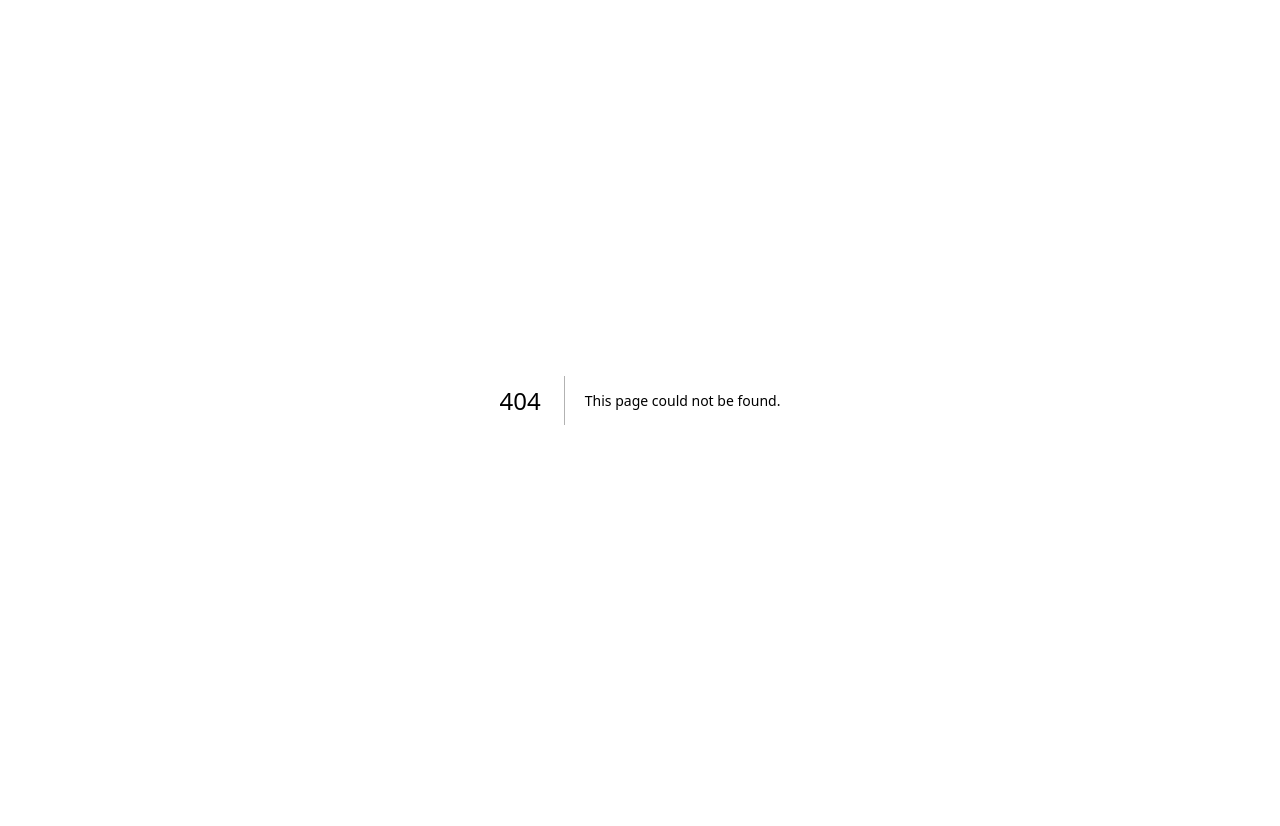
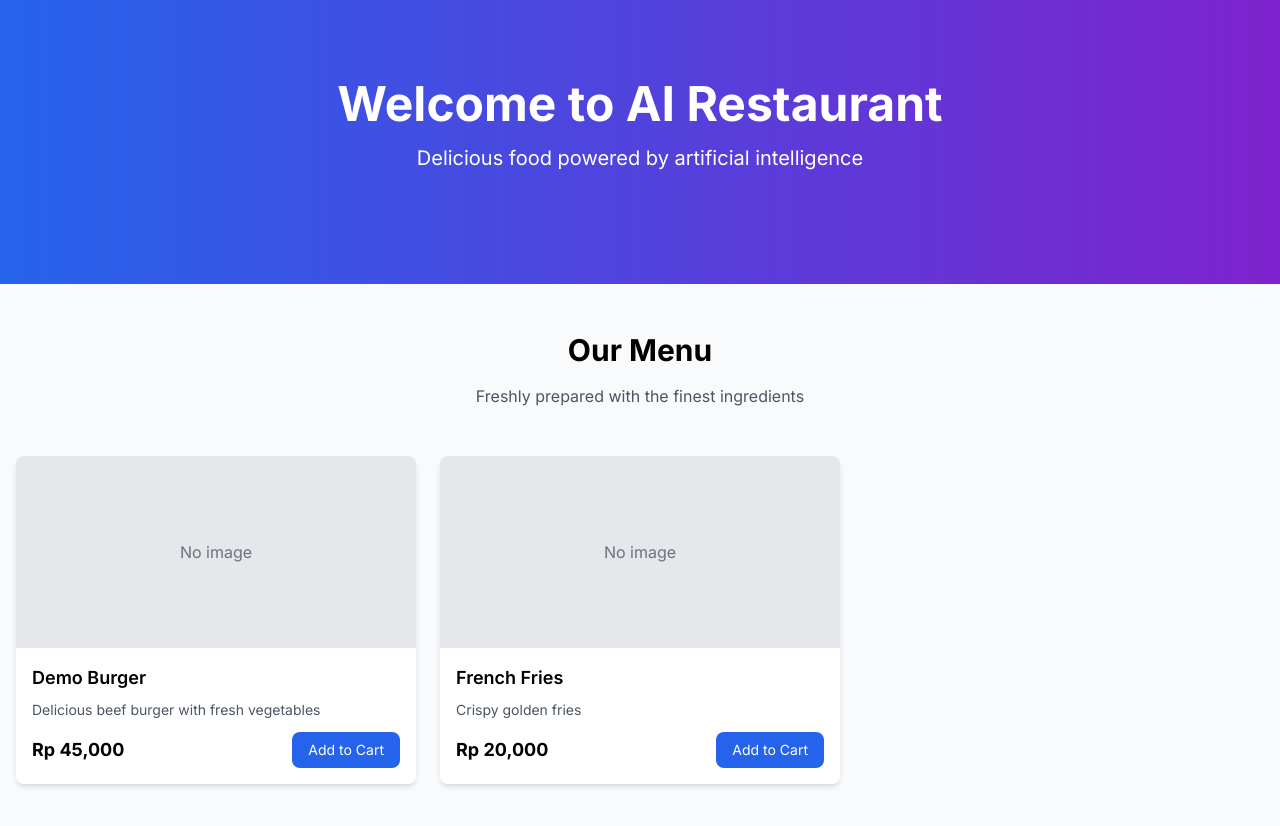
Before and after one commit to Johncvieri/Restaurant-AI-Application, a Next.js app: page /customer in a window 1280 px wide. Before the commit this address had no page. Shown: the top 826 px of the page. Before the commit the page ends 800 px from the top, so only its background shows below. Built offline with nearby package versions, Linux system fonts and the light colour scheme.

Commit message:
page.tsx

```diff
--- /dev/null
+++ b/src/app/customer/page.tsx
@@ -0,0 +1,87 @@
+import { supabase } from '@/lib/supabase'
+
+async function getProducts() {
+  // Demo data jika supabase tidak tersedia
+  const demoProducts = [
+    {
+      id: '1',
+      name: 'Demo Burger',
+      description: 'Delicious beef burger with fresh vegetables',
+      price: 45000,
+      image_url: null,
+      category: 'main',
+      is_available: true,
+      created_at: new Date().toISOString()
+    },
+    {
+      id: '2',
+      name: 'French Fries',
+      description: 'Crispy golden fries',
+      price: 20000,
+      image_url: null,
+      category: 'side',
+      is_available: true,
+      created_at: new Date().toISOString()
+    }
+  ]
+
+  return demoProducts
+}
+
+export default async function CustomerPage() {
+  const products = await getProducts()
+
+  return (
+    <div className="min-h-screen bg-gray-50">
+      {/* Hero Section */}
+      <section className="bg-gradient-to-r from-blue-600 to-purple-700 text-white py-20">
+        <div className="container mx-auto px-4 text-center">
+          <h1 className="text-4xl md:text-5xl font-bold mb-4">Welcome to AI Restaurant</h1>
+          <p className="text-xl mb-8">Delicious food powered by artificial intelligence</p>
+        </div>
+      </section>
+
+      {/* Products Section */}
+      <section className="container mx-auto px-4 py-12">
+        <div className="text-center mb-12">
+          <h2 className="text-3xl font-bold mb-4">Our Menu</h2>
+          <p className="text-gray-600">Freshly prepared with the finest ingredients</p>
+        </div>
+
+        <div className="grid grid-cols-1 md:grid-cols-2 lg:grid-cols-3 gap-6">
+          {products.map((product) => (
+            <div key={product.id} className="bg-white rounded-lg shadow-md overflow-hidden hover:shadow-lg transition-shadow">
+              <div className="aspect-w-16 aspect-h-9 bg-gray-200">
+                {product.image_url ? (
+                  <img
+                    src={product.image_url}
+                    alt={product.name}
+                    className="w-full h-48 object-cover"
+                  />
+                ) : (
+                  <div className="w-full h-48 bg-gray-200 flex items-center justify-center">
+                    <span className="text-gray-500">No image</span>
+                  </div>
+                )}
+              </div>
+              <div className="p-4">
+                <h3 className="font-semibold text-lg mb-2">{product.name}</h3>
+                <p className="text-gray-600 text-sm mb-3 line-clamp-2">
+                  {product.description}
+                </p>
+                <div className="flex items-center justify-between">
+                  <span className="font-bold text-lg">Rp {product.price.toLocaleString()}</span>
+                  <button className="bg-blue-600 text-white px-4 py-2 rounded-lg text-sm hover:bg-blue-700 transition-colors">
+                    Add to Cart
+                  </button>
+                </div>
+              </div>
+            </div>
+          ))}
+        </div>
+      </section>
+    </div>
+  )
+}
+
+export const dynamic = 'force-dynamic'
```
